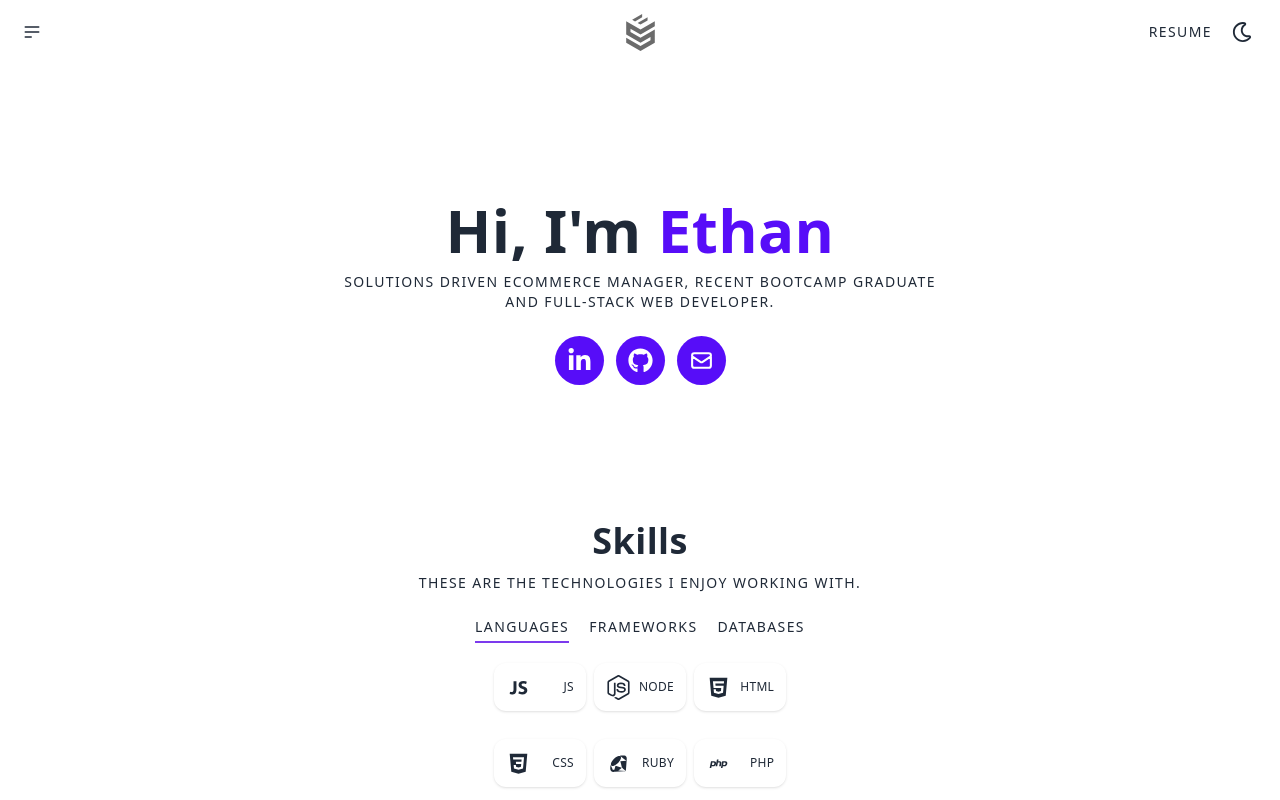
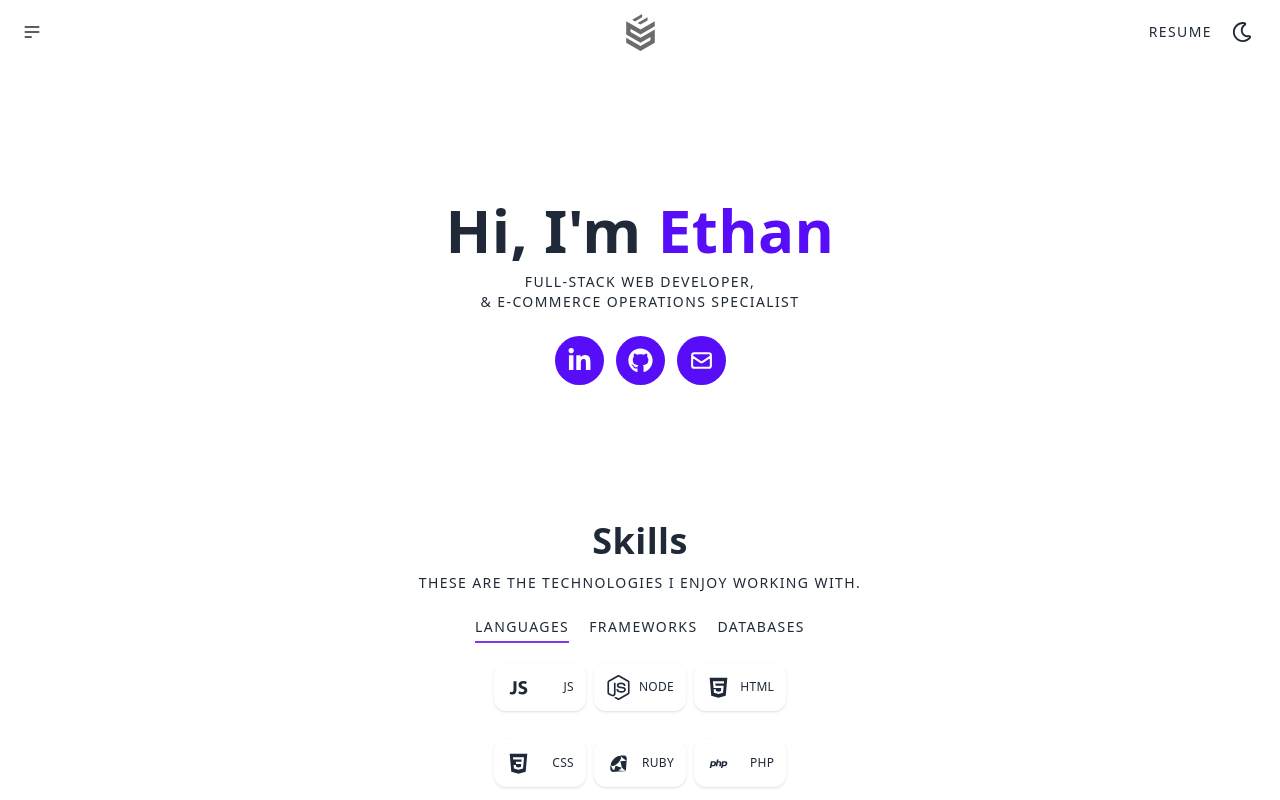
Before and after one commit to Ethansteip/Web-dev-portfolio, a Next.js app: page / in a window 1280 px wide. Shown: the top 800 px of the page. Built offline with nearby package versions, Linux system fonts and the light colour scheme.

Commit message:
working on project card layout again + updated header description

```diff
--- a/Data/projects_data.js
+++ b/Data/projects_data.js
@@ -39,7 +39,7 @@ export const projects = [
     id: 5,
     name: "Tweeter",
     description: "A single page and minimal Twitter clone",
-    technologies: ["Javascript", "jquery", "CSS"],
+    technologies: ["Javascript", "jquery", "Ajax", "CSS"],
     github_link: "https://github.com/Ethansteip/tweeter",
     project_photos: []
   },
--- a/components/Header.jsx
+++ b/components/Header.jsx
@@ -10,7 +10,7 @@ const Header = () => {
       <div className="max-w-[1240px] w-full h-full mx-auto p-2 flex flex-col justify-center items-center">
         <div>
           <h1 className="">Hi, I'm <span className="text-primary">Ethan</span></h1>
-          <p className="uppercase text-xs md:text-sm tracking-widest mb-3 mt-3">Solutions driven ecommerce manager, recent bootcamp graduate<br></br>and full-stack web developer.</p>
+          <p className="uppercase text-xs md:text-sm tracking-widest mb-3 mt-3">Full-Stack Web Developer,<br></br>& E-commerce operations specialist</p>
         </div>
         <div>
           <ul className="flex justify-start gap-x-3 mt-3">
--- a/components/ProjectCard.jsx
+++ b/components/ProjectCard.jsx
@@ -1,8 +1,15 @@
 import React from 'react';
 import { FaGithub, FaArrowRight } from 'react-icons/fa';
 import Link from 'next/link';
+import TechBadge from './TechBadge';
 
 const ProjectCard = (props) => {
+
+  const techBadgeArray = props.technologies.map((tech) => {
+    return <TechBadge
+              tech={tech}
+          />
+  })
 
   return (
     <Link href={"/projects/" + props.id }>
--- /dev/null
+++ b/components/TechBadge.jsx
@@ -0,0 +1,11 @@
+import React from 'react';
+
+const TechBadge = (props) => {
+
+  return (
+    <div className="badge badge-ghost text-xs md:text-md">{props.tech}</div>
+  );
+
+}
+
+export default TechBadge;
```
